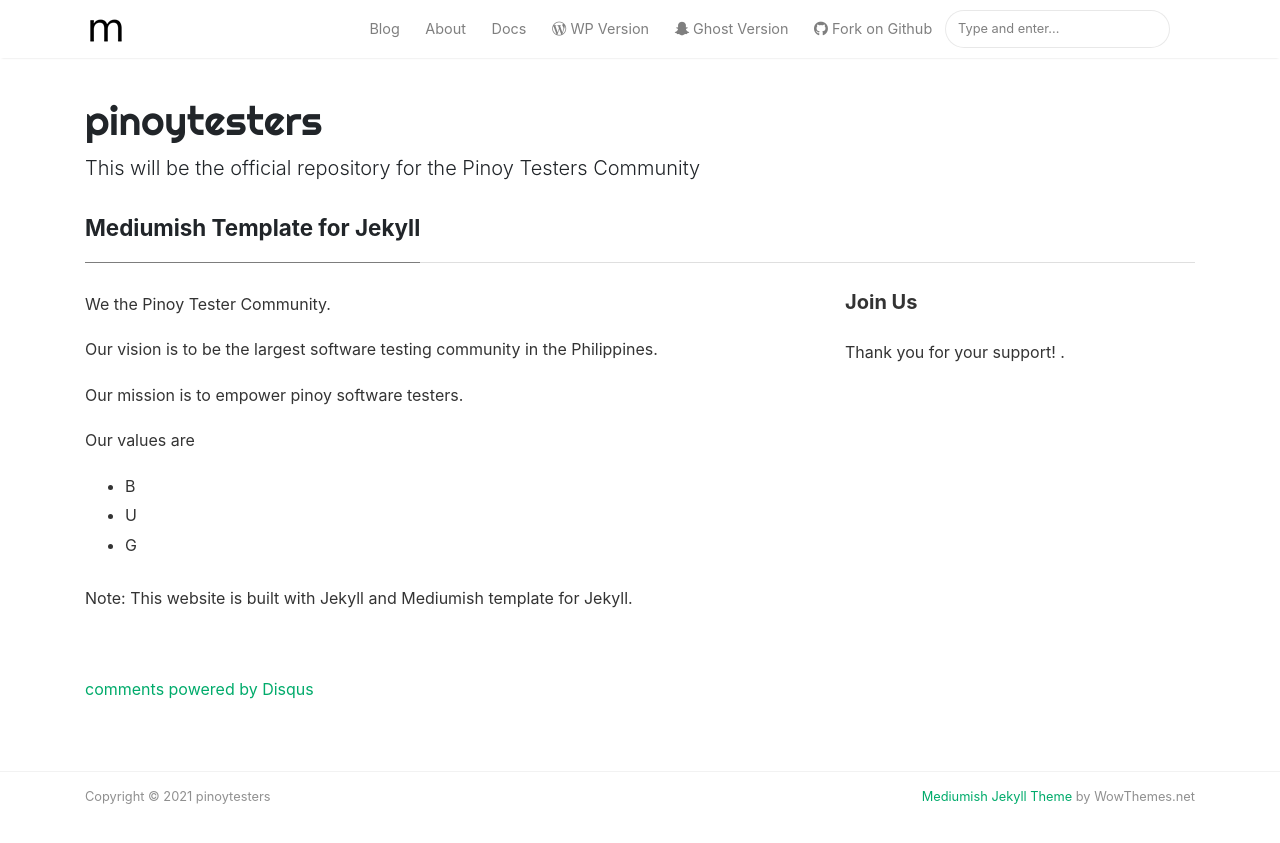
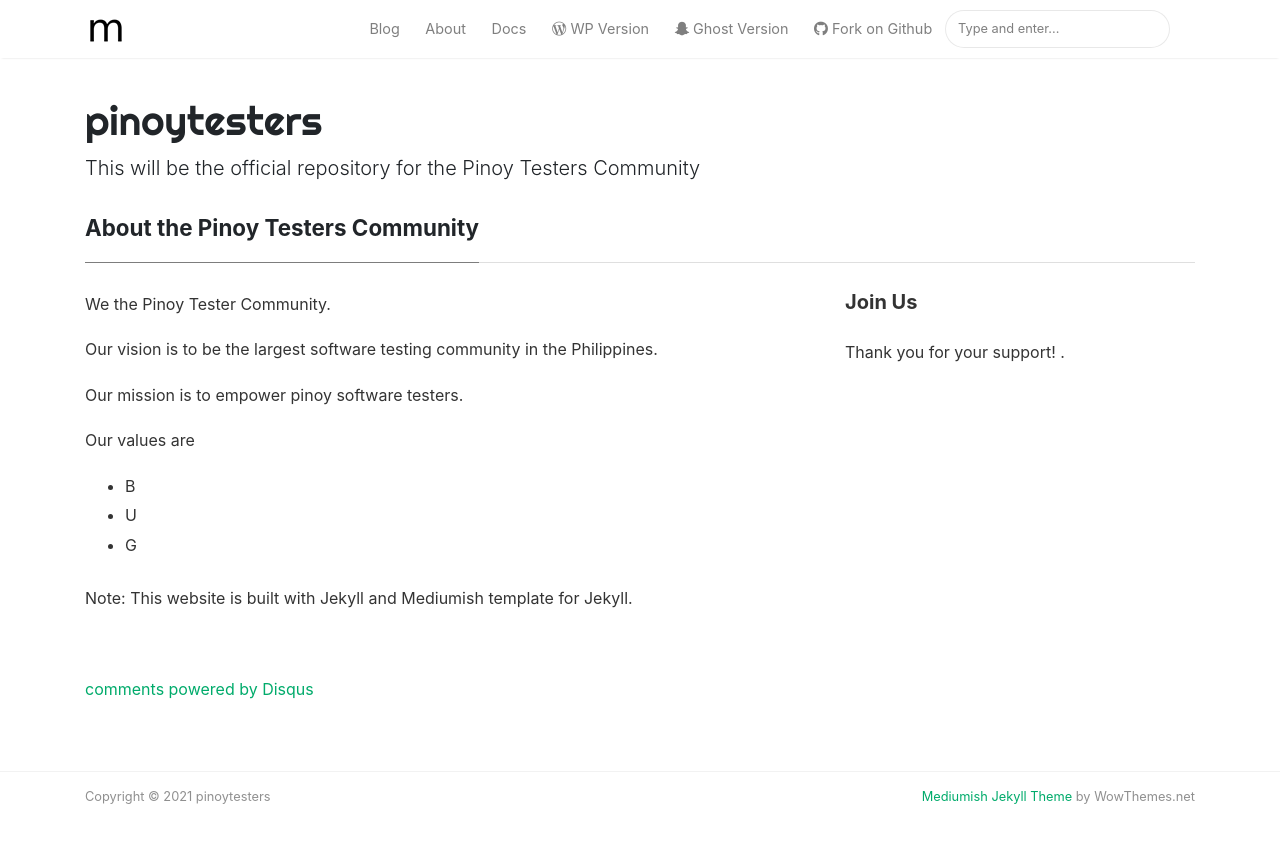
Before and after one commit to coachrye/coachrye.githubio, a Jekyll site: the page built from _pages/about.md, in a window 1280 px wide. Shown: the top 843 px of the page. Built offline with Jekyll 4.4.1, drawn with Linux system fonts in a browser that asks for light colours; nearby versions of some CDN libraries; comment, search, counter and statistics services are not loaded.

Commit message:
Update about.md
Fixed page Title

```diff
--- a/_pages/about.md
+++ b/_pages/about.md
@@ -1,6 +1,6 @@
 ---
 layout: page
-title: Mediumish Template for Jekyll
+title: About the Pinoy Testers Community
 permalink: /about
 comments: true
 ---
```
